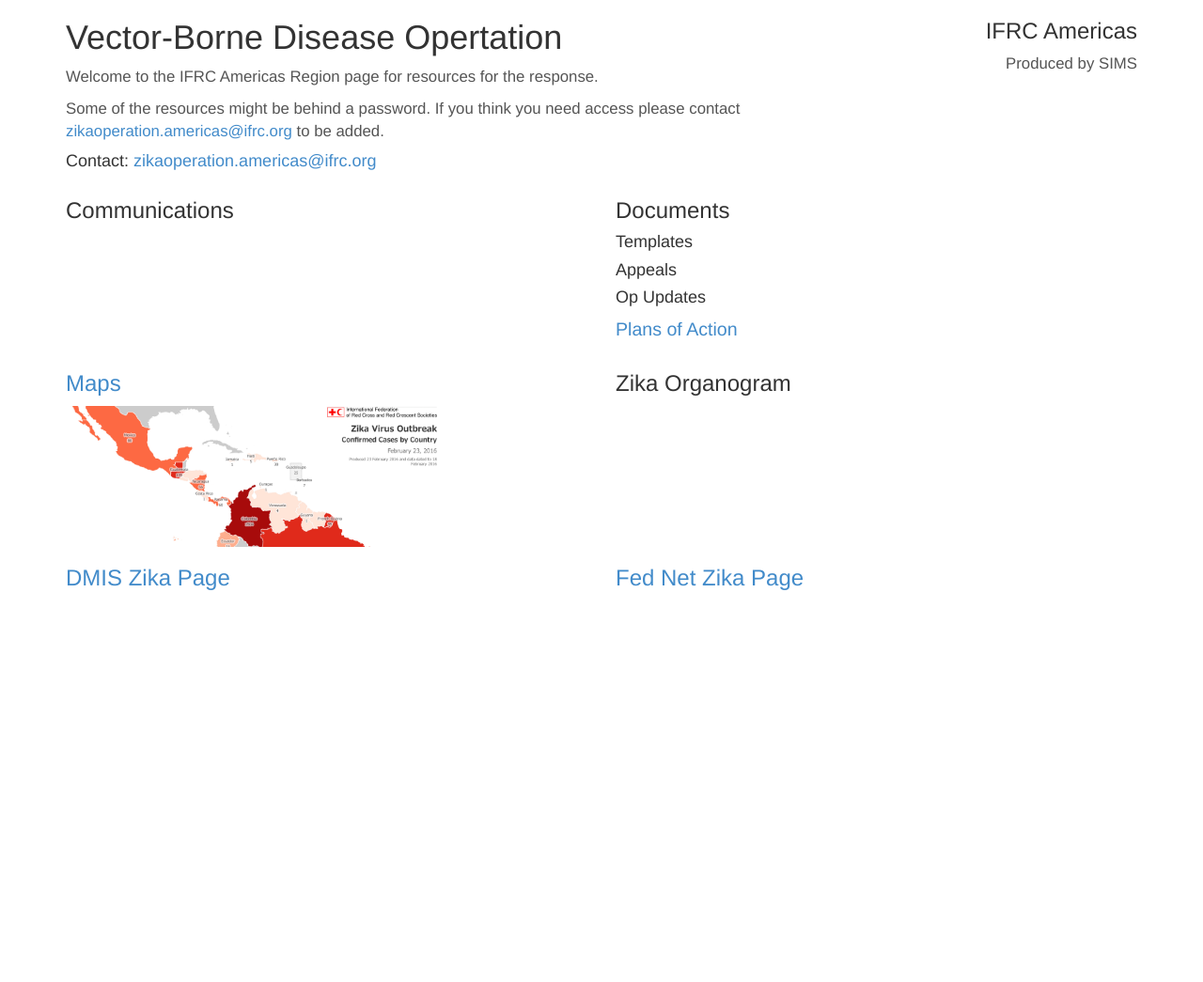
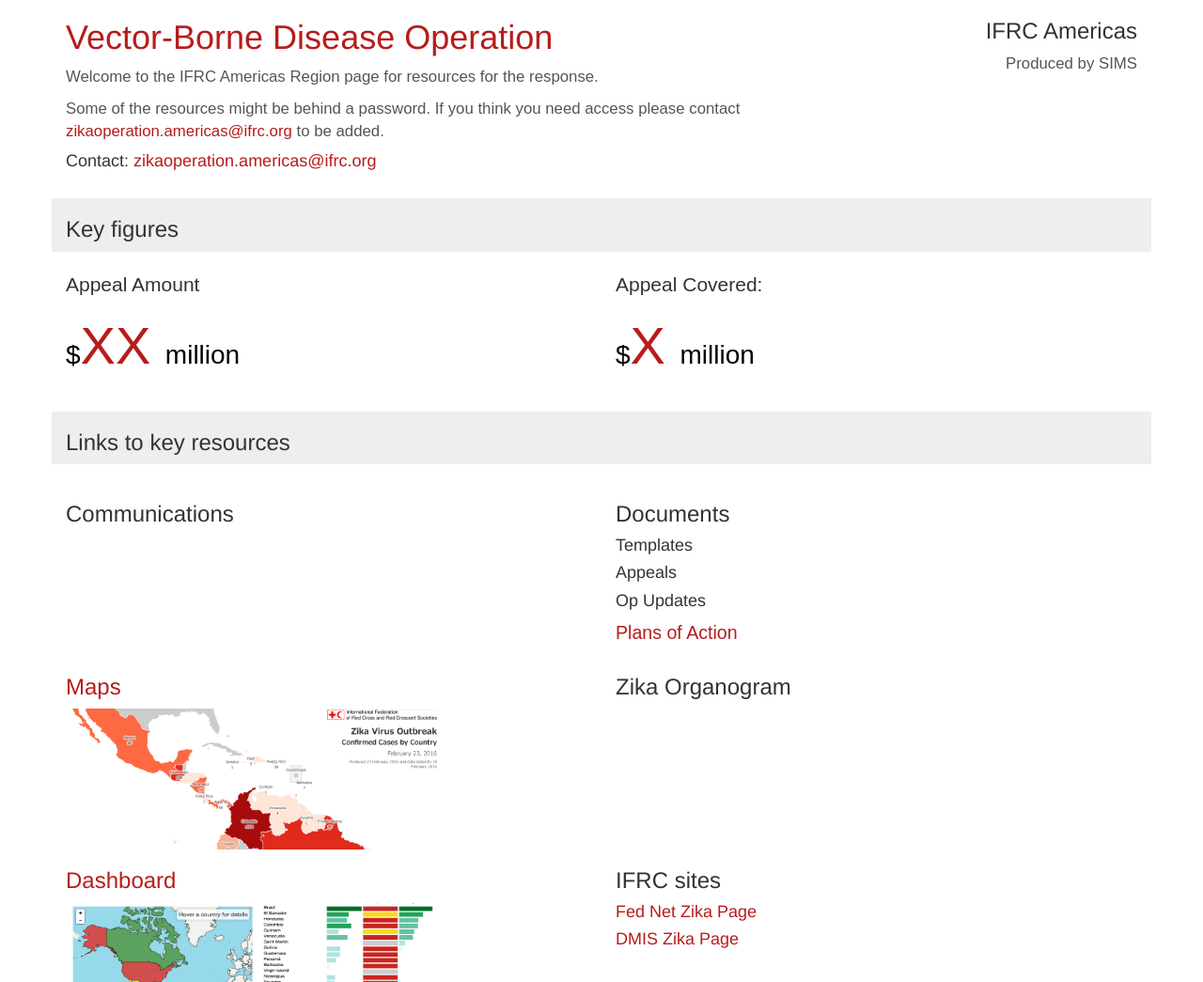
Before and after one commit to BrcMapsTeam/zika, a plain HTML site: page index.html in a window 1280 px wide. Shown: the top 1045 px of the page at 94% size. Before the commit the page ends 800 px from the top, so only its background shows below. Drawn offline with Linux system fonts and the light colour scheme.

Commit message:
Added appeal and new style

```diff
--- a/css/site.css
+++ b/css/site.css
@@ -1,3 +1,9 @@
+body {
+    font-family: 'Gotham-Light', sans-serif;
+    font-weight: 350;
+    margin-bottom:20px;
+}
+
 .titledesc{
     font-size:1.2em;
     color: #555;
@@ -10,3 +16,35 @@ p {
 .rightalign {
     text-align:right;
 }
+
+.keyfiguredesc {
+    font-size:1.5em;
+}
+
+.keyfigure {
+    color: #B71C1C;
+    font-size:4em;
+}
+
+.keyfigureunit {
+    font-size:0.5em;
+    color:#000;
+}
+
+.title {
+    margin-top:20px;
+    margin-bottom:20px;
+    background-color:#eee;
+}
+
+a {
+    color:#B71C1C;
+}
+
+a:hover {
+    color:#B71C1C;
+}
+
+h1 {
+    color:#B71C1C;
+}
--- a/index.html
+++ b/index.html
@@ -1,7 +1,7 @@
 <!DOCTYPE html>
 <html>
     <head>
-        <title>Vector-Borne Disease Opertation</title>
+        <title>Vector-Borne Disease Operation</title>
         <meta charset="UTF-8">
         <meta name="viewport" content="width=device-width, initial-scale=1.0">
         <link rel="stylesheet" href="css/bootstrap.min.css">
@@ -22,7 +22,7 @@
         <div class="container">
             <div class="row">
                 <div class="col-md-8">
-                    <h1>Vector-Borne Disease Opertation</h1>
+                    <h1>Vector-Borne Disease Operation</h1>
                     <p class="titledesc">Welcome to the IFRC Americas Region page for resources for the response.</p>
                     <p class="titledesc">Some of the resources might be behind a password.  If you think you need access please contact <a href="mailto:zikaoperation.americas@ifrc.org" target="_blank">zikaoperation.americas@ifrc.org</a> to be added.</p>
                     <h4>Contact: <a href="mailto:zikaoperation.americas@ifrc.org" target="_blank">zikaoperation.americas@ifrc.org</a></h4>
@@ -30,6 +30,24 @@
                 <div class="col-md-4">
                     <h3 class="rightalign">IFRC Americas</h3>
                     <p class="titledesc rightalign">Produced by SIMS</p>
+                </div>
+            </div>
+            <div class="row title">
+                <div class="col-md-12">
+                    <h3>Key figures</h3>
+                </div>
+            </div>
+            <div class="row appeal">
+                <div class="col-md-6">
+                    <p class="keyfiguredesc">Appeal Amount</p><p class="keyfigure"><span class="keyfigureunit">$</span>XX <span class="keyfigureunit">million</span></p>
+                </div>
+                <div class="col-md-6">
+                    <p class="keyfiguredesc">Appeal Covered:</p><p class="keyfigure"><span class="keyfigureunit">$</span>X <span class="keyfigureunit">million</span></p>
+                </div>
+            </div>
+            <div class="row title">
+                <div class="col-md-12">
+                    <h3>Links to key resources</h3>
                 </div>
             </div>
             <div class="row">
@@ -50,15 +68,18 @@
                     <a href="https://ifrcorg-my.sharepoint.com/personal/padru_rit15_ifrc_org/Documents/IFRC%20Zika%20Operation%20Shared%20Folder/Maps" target="_blank"><img src="thumbs/map.png" height="150" width="400"/></a>
                 </div>
                 <div class="col-md-6 item">
-                    <h3>Zika Organogram
+                    <h3>Zika Organogram</h3>
                 </div>
             </div>
             <div class="row">
                 <div class="col-md-6 item">
-                    <h3><a href="https://fednet.ifrc.org/zika" target="_blank">DMIS Zika Page</a></h3>
+                    <h3><a href="http://54.174.75.66/closed/dashboards/zika/" target="_blank">Dashboard</a></h3>
+                    <a href="http://54.174.75.66/closed/dashboards/zika/" target="_blank"><img src="thumbs/dash.png" height="150" width="400"/></a>
                 </div>
                 <div class="col-md-6 item">
-                    <h3><a href="https://fednet.ifrc.org/zika" target="_blank">Fed Net Zika Page</a></h3>
+                    <h3>IFRC sites</h3>
+                    <h4><a href="https://fednet.ifrc.org/zika" target="_blank">Fed Net Zika Page</a></h4>
+                    <h4><a href="https://fednet.ifrc.org/zika" target="_blank">DMIS Zika Page</a></h4>
                 </div>
             </div>
         </div>
```
Also changed, not shown: thumbs/dash.png (added).
